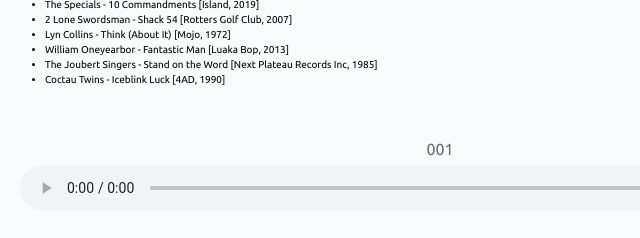
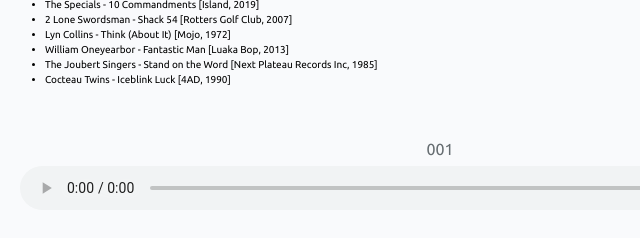
Before and after one commit to SecondeJK/dev-theatre, a Gatsby site: page /devradio in a window 1280 px wide. Shown: the part 6928-7166 px from the top of the page, 200-840 px from the left. Built offline with nearby package versions, Linux system fonts and the light colour scheme; Gatsby itself is replaced by a stand-in of ours; some packages are replaced by stand-ins of ours.

Commit message:
props to jon halfer

```diff
--- a/src/pages/devradio.js
+++ b/src/pages/devradio.js
@@ -388,7 +388,7 @@
                         <li>Lyn Collins - Think (About It) [Mojo, 1972]</li>
                         <li>William Oneyearbor - Fantastic Man [Luaka Bop, 2013]</li>
                         <li>The Joubert Singers - Stand on the Word [Next Plateau Records Inc, 1985]</li>
-                        <li>Coctau Twins - Iceblink Luck [4AD, 1990]</li>
+                        <li>Cocteau Twins - Iceblink Luck [4AD, 1990]</li>
                     </ul>
                 </div>
                 <div>
```
